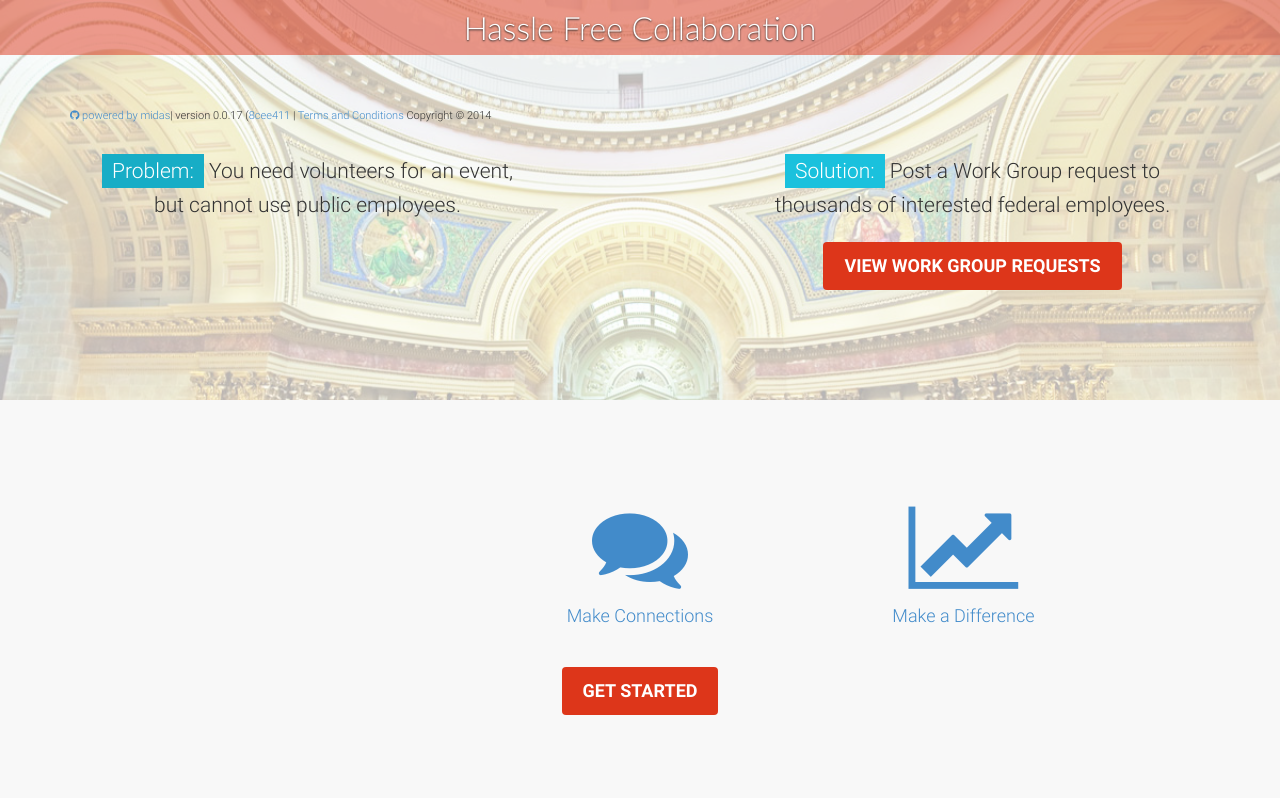
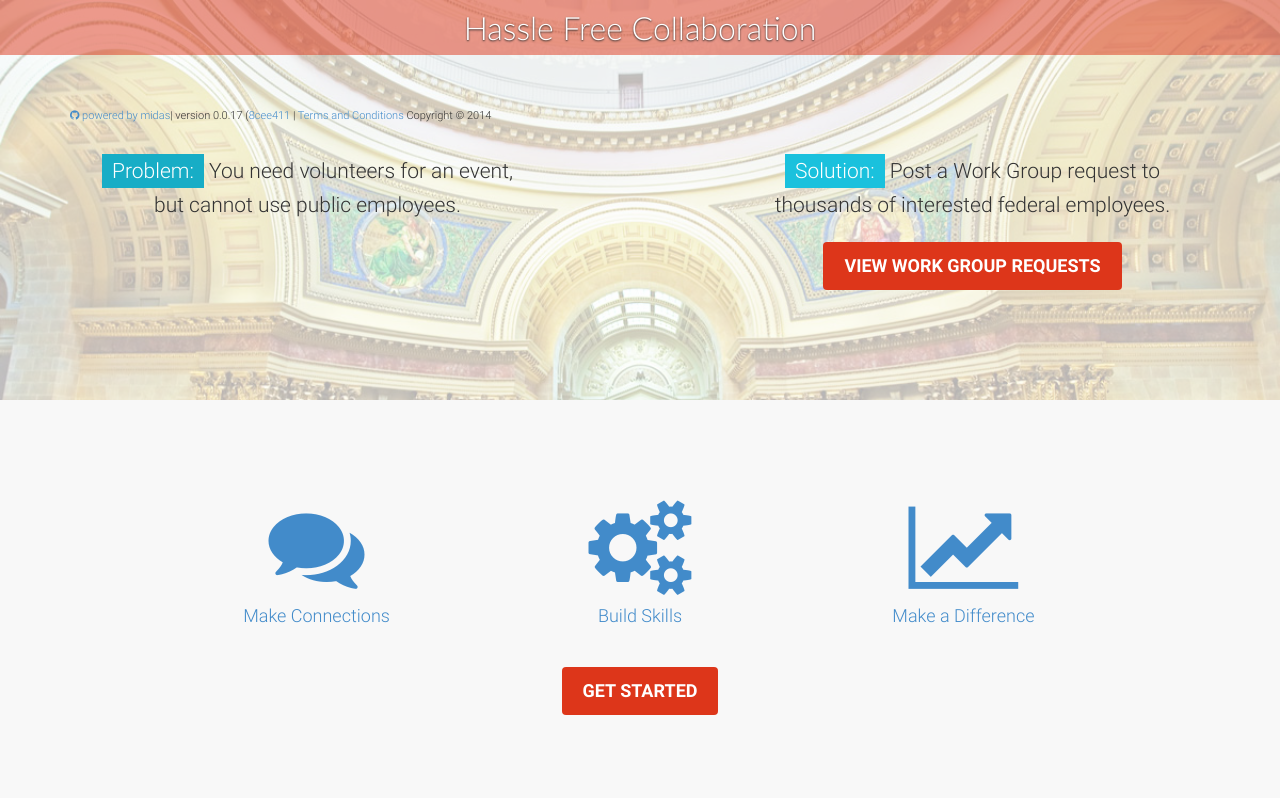
Before and after one commit to alwaysbrightblue/midas-bs, a PHP site: page / in a window 1280 px wide. Shown: the part 673-1471 px from the top of the page. Run offline with PHP 8.4, Linux system fonts and the light colour scheme; some libraries are stand-ins or nearby versions.

Commit message:
Build Skills as Cogs

```diff
--- a/sections/hp/splash3/splash3.php
+++ b/sections/hp/splash3/splash3.php
@@ -7,15 +7,15 @@
 <div class="row-fluid padding-left-none padding-right-none">
 <div class="inline-block-center">
 
-			<div class="hero-wrapper">
-			  <!--
+			<!-- <div class="hero-wrapper">
+
 			  <div class="hero-widget well" id="savetime">
 			        <a href="#">
 			        <div class="icon"><i class="fa fa-clock-o"></i></div> --> <!-- icon -->
 			  <!--      <div class="text"><var>Save Time</var></div></a> --> <!-- text -->
 			  <!--  </div> --> <!-- hero-widget well -->
 
-			</div> <!-- hero-wrapper -->
+			<!-- </div> --> <!-- hero-wrapper -->
 
 
 			<div class="hero-wrapper">
@@ -23,8 +23,18 @@
 			    <a href="#" target="_blank">
 			    <div class="icon"><i class="fa fa-comments"></i></i></div>
 			    <div class="text"><var>Make Connections</var></div></a>
-			    </div>
+		    </div>
 			</div><!-- hero-wrapper -->
+
+			<div class="hero-wrapper">
+
+			  <div class="hero-widget well" id="buildskills">
+			        <a href="#">
+			        <div class="icon"><i class="fa fa-cogs"></i></div>  <!-- icon -->
+			      <div class="text"><var>Build Skills</var></div></a>  <!-- text -->
+			    </div>  <!-- hero-widget well -->
+
+			</div> <!-- hero-wrapper -->
 
 	    	<div class="hero-wrapper">
 	        <div class="hero-widget well" id="chart">
```
